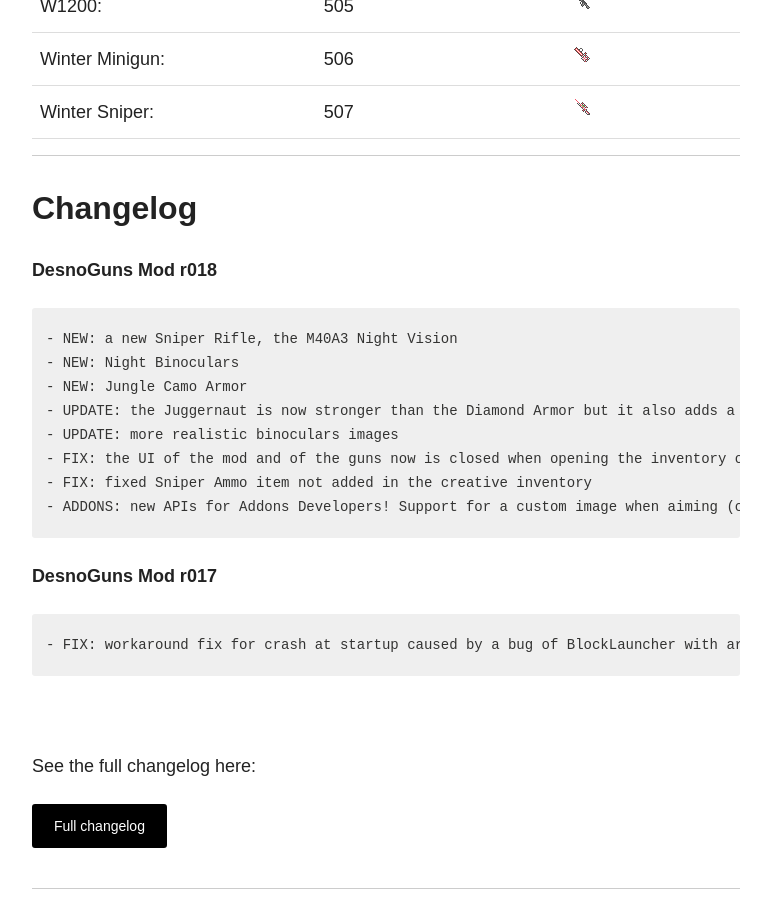
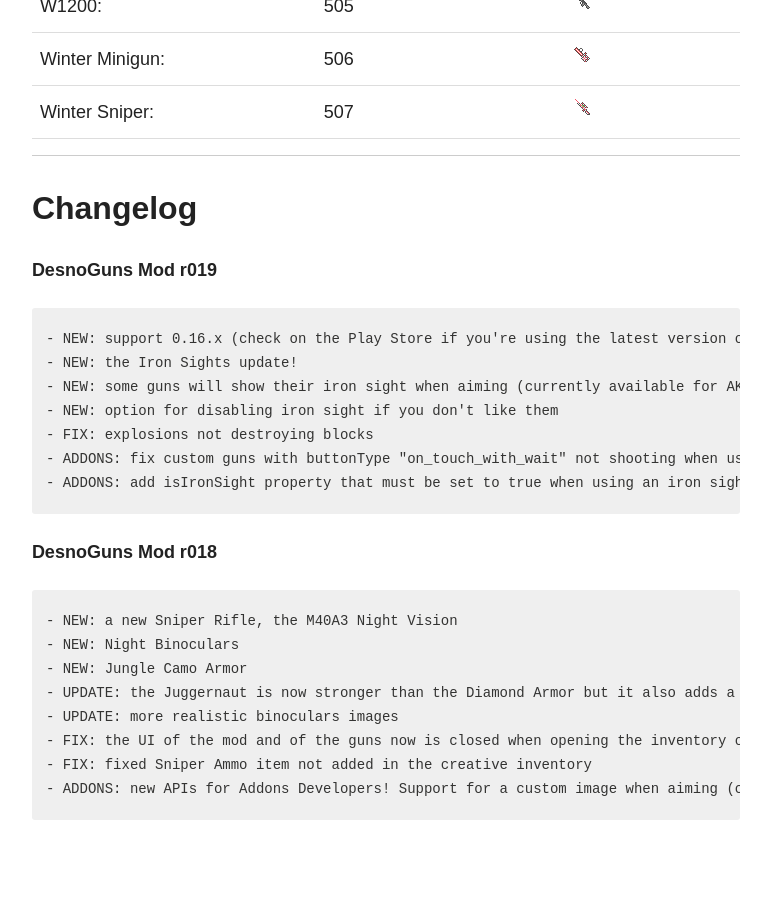
Before and after one commit to Desno365/Desno365.github.io, a Jekyll site: the page built from minecraft/desnoguns-mod/index.md, in a window 1280 px wide and 900 px high, scrolled down 13777 px. Shown: the whole window, without its empty margins (254-1025 px from the left). Built offline with Jekyll 4.4.1, drawn with Linux system fonts in a browser that asks for light colours; nearby versions of some CDN libraries; comment, search, counter and statistics services are not loaded; some of the changed text lies outside the part shown.

Commit message:
DesnoGuns r019 release

```diff
--- a/minecraft/desnoguns-mod/index.md
+++ b/minecraft/desnoguns-mod/index.md
@@ -42,14 +42,14 @@
 
 ## Downloads
 
-<i>Minecraft Pocket Edition 0.16.2 & 0.15.10 and 0.14.3:</i><br>
-<i> --- DesnoGuns Mod <b>r018</b>:</i>
+<i>Minecraft Pocket Edition 0.16.2:</i><br>
+<i> --- DesnoGuns Mod <b>r019</b>:</i>
 
 | Website | Support | Regular |
 |:--------|:-------:|:-------:|
-| Dropbox:           | [Support download](http://adf.ly/1cjRHm) | [Regular download](https://www.dropbox.com/s/cwrpplyrbos98i7/DesnoGuns_Mod_r018_Desno365.modpkg?dl=1) |
-| Filecred:          | [Support download](http://adf.ly/1cjR3N) | [Regular download](http://filecred.com/A972G579) |
-| MediaFire:         | [Support download](http://adf.ly/1cjR0K) | [Regular download](http://www.mediafire.com/download/9ud3h4tex0wwx9l/DesnoGuns_Mod_r018_Desno365.modpkg)) |
+| Dropbox:           | [Support download](http://adf.ly/1gEhIR) | [Regular download](https://www.dropbox.com/s/zimc8i3qxrb0qk1/DesnoGuns_Mod_r019_Desno365.modpkg?dl=1) |
+| Filecred:          | [Support download](http://adf.ly/1gEhcV) | [Regular download](http://filecred.com/AB17G583) |
+| MediaFire:         | [Support download](http://adf.ly/1gEheZ) | [Regular download](http://www.mediafire.com/file/fa174ch7uh8snmh/DesnoGuns_Mod_r019_Desno365.modpkghttp://www.mediafire.com/file/fa174ch7uh8snmh/DesnoGuns_Mod_r019_Desno365.modpkg)) |
 |----
 {: .table}
 
@@ -187,6 +187,17 @@
 
 ## Changelog
 
+**DesnoGuns Mod r019**
+{% highlight text %}
+- NEW: support 0.16.x (check on the Play Store if you're using the latest version of BlockLauncher!)
+- NEW: the Iron Sights update!
+- NEW: some guns will show their iron sight when aiming (currently available for AK47, AUG, Desert Eagle, FNSCAR, Mini-Uzi, MP5, P90, Skorpion)
+- NEW: option for disabling iron sight if you don't like them
+- FIX: explosions not destroying blocks
+- ADDONS: fix custom guns with buttonType "on_touch_with_wait" not shooting when using an aim image
+- ADDONS: add isIronSight property that must be set to true when using an iron sight and not a full-screen scope for the gun (see Example Addon)
+{% endhighlight %}
+
 **DesnoGuns Mod r018**
 {% highlight text %}
 - NEW: a new Sniper Rifle, the M40A3 Night Vision
@@ -197,11 +208,6 @@
 - FIX: the UI of the mod and of the guns now is closed when opening the inventory or the chat menu
 - FIX: fixed Sniper Ammo item not added in the creative inventory
 - ADDONS: new APIs for Addons Developers! Support for a custom image when aiming (customAimImageLayerPath String), night vision effect when aiming (hasNightVision boolean), custom sound of the countdown when using bullet type "normal_explosive_on_time" (countdownSoundExplosiveOnTime String)
-{% endhighlight %}
-
-**DesnoGuns Mod r017**
-{% highlight text %}
-- FIX: workaround fix for crash at startup caused by a bug of BlockLauncher with armors. I had to remove the Juggernaut (temporarily) to fix the problem
 {% endhighlight %}
 
 <br>
@@ -273,6 +279,7 @@
 ## Credits
 
 • Thanks to <i>Flan ([@jamioflan](https://twitter.com/jamioflan))</i> for the textures and the sounds. He made a great work with the Flan's Mod for Minecraft PC, and also he released it with a Creative Commons license (that's why I can use them). If you want to support him for the things he has made you can make a donation on his [Patreon page](http://www.patreon.com/jamioflan).<br>
+• Thanks to <i>Dat Dope Gamer</i> for creating some textures and many iron sights!<br>
 • Thanks to <i>MyNameIsAnti ([@AntiModPE](https://twitter.com/AntiModPE))</i> for the render of the grenade and for some lines of code.<br>
 • Thanks to <i>[Prayingmantis13](http://www.minecraftforum.net/members/Prayingmantis13)</i> for the bullet texture.<br>
 
```
Also changed, not shown: minecraft/desnoguns-mod/addons/index.md (+7 -1 lines), minecraft/desnoguns-mod/full-changelog/changelog.html (+9 -0 lines), minecraft/desnoguns-mod/full-changelog/index.md (+11 -0 lines).
